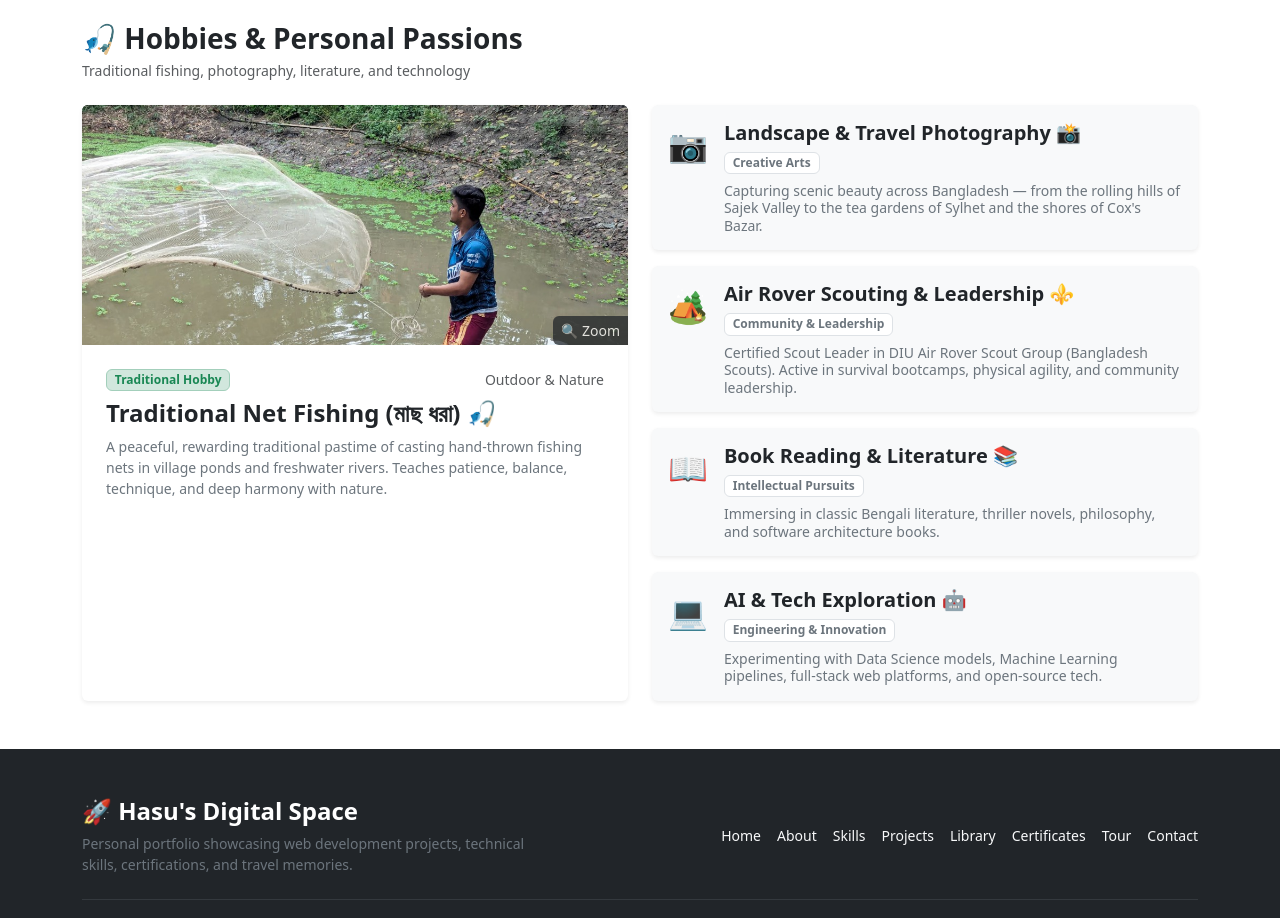
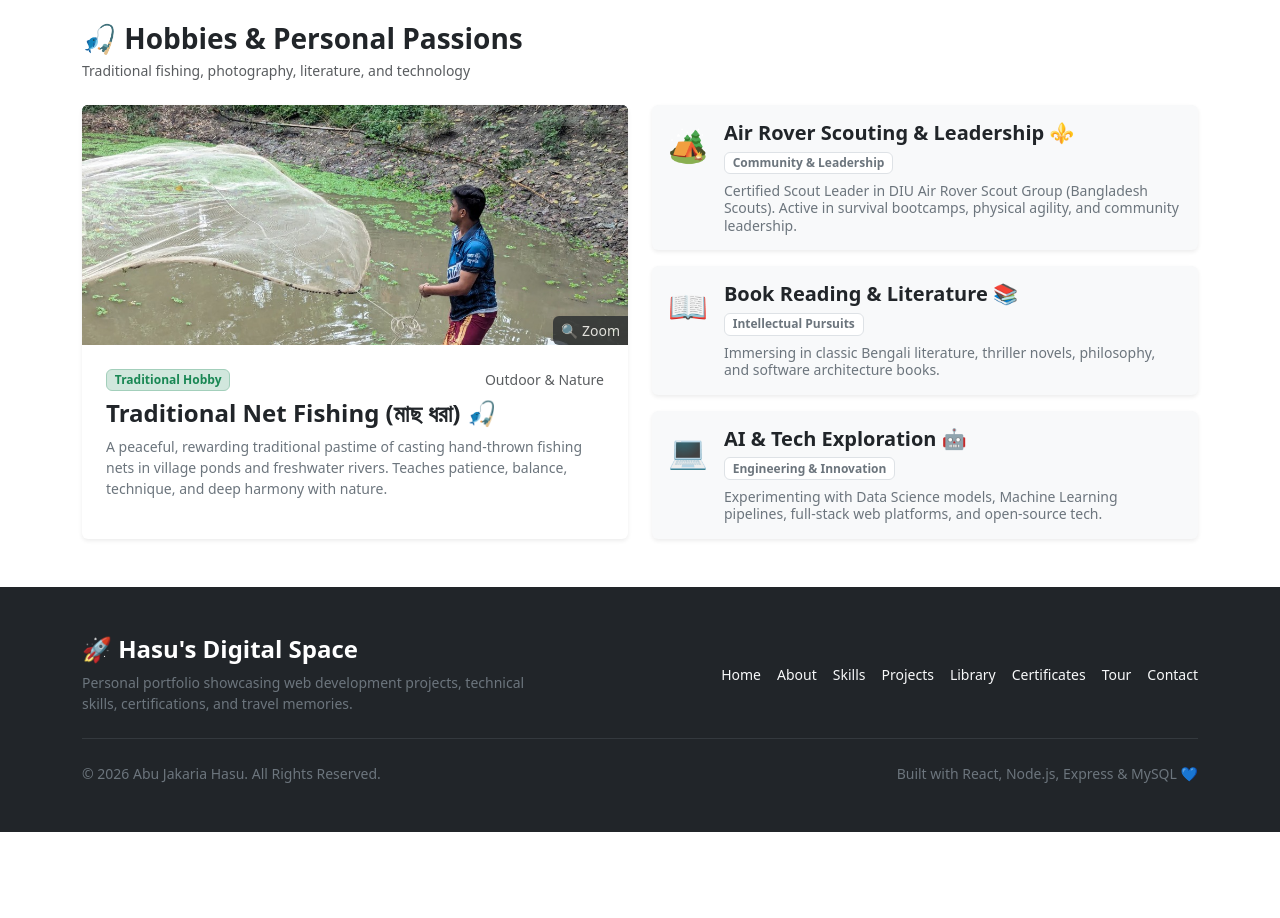
Before and after one commit to jakaria-2003/Hasu-s-Digital-Space-project, a React (Vite) app in the folder latest/: page /sports in a window 1280 px wide. Shown: the part 880-1798 px from the top of the page. After the commit the page ends 1712 px from the top, so only its background shows below. Built offline with nearby package versions, Linux system fonts and the light colour scheme; no server answers.

Commit message:
refactor: remove Landscape & Travel Photography from hobbies

```diff
--- a/latest/src/pages/HomePage.jsx
+++ b/latest/src/pages/HomePage.jsx
@@ -61,7 +61,7 @@ function HomePage() {
     {
       title: "Sports & Hobbies",
       icon: "⚽",
-      desc: "FC Barcelona fandom, football, cricket, scouting drills, and photography.",
+      desc: "Marathon running, 8-ball pool, tactical chess, traditional net fishing, and scouting.",
       link: "/lifestyle",
       badge: "Lifestyle",
       btnClass: "btn-primary",
--- a/latest/src/pages/SportsHobbiesPage.jsx
+++ b/latest/src/pages/SportsHobbiesPage.jsx
@@ -42,14 +42,6 @@ function SportsHobbiesPage() {
         "A peaceful, rewarding traditional pastime of casting hand-thrown fishing nets in village ponds and freshwater rivers. Teaches patience, balance, technique, and deep harmony with nature.",
       icon: "🎣",
       hasImage: true,
-    },
-    {
-      title: "Landscape & Travel Photography 📸",
-      category: "Creative Arts",
-      description:
-        "Capturing scenic beauty across Bangladesh — from the rolling hills of Sajek Valley to the tea gardens of Sylhet and the shores of Cox's Bazar.",
-      icon: "📷",
-      hasImage: false,
     },
     {
       title: "Air Rover Scouting & Leadership ⚜️",
```
